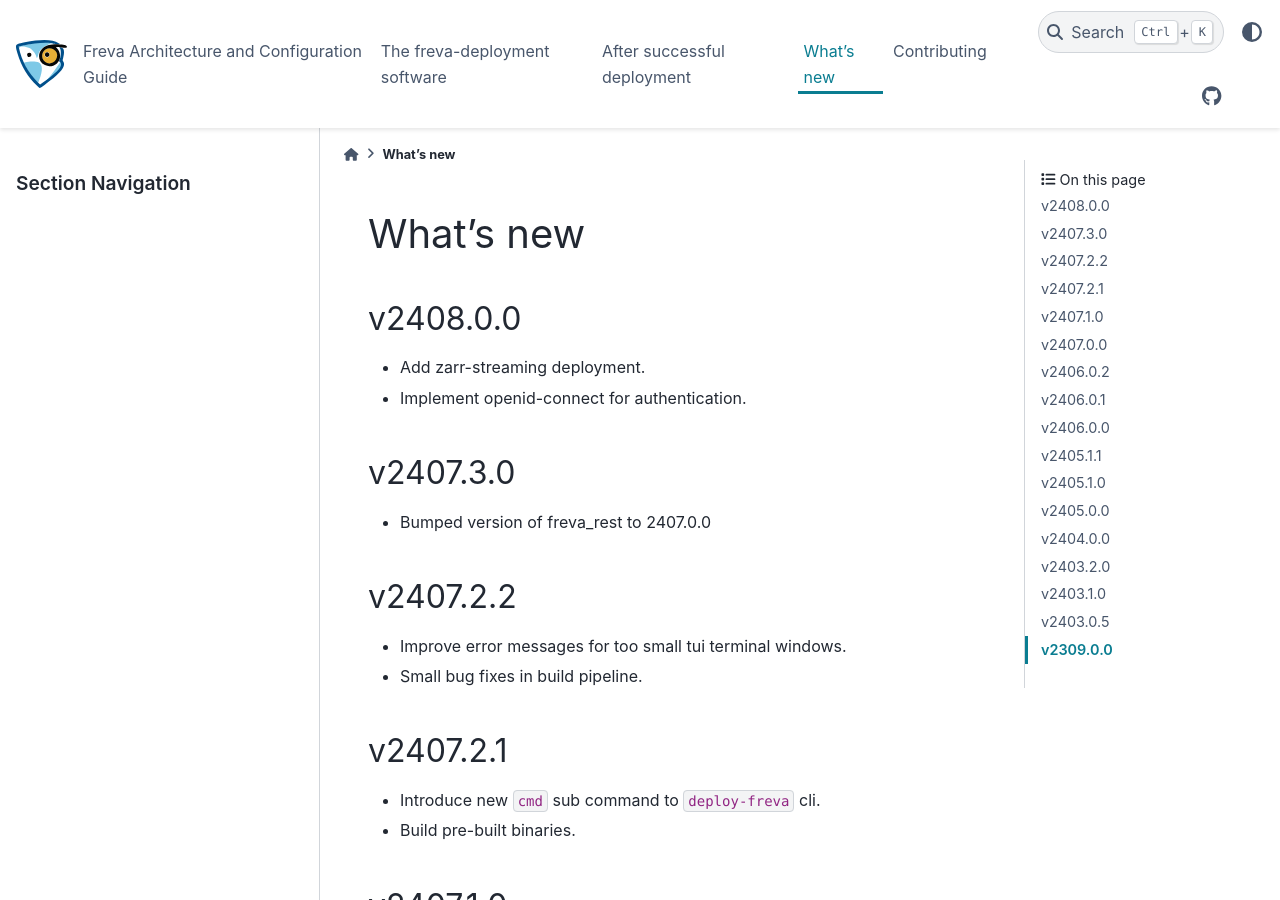
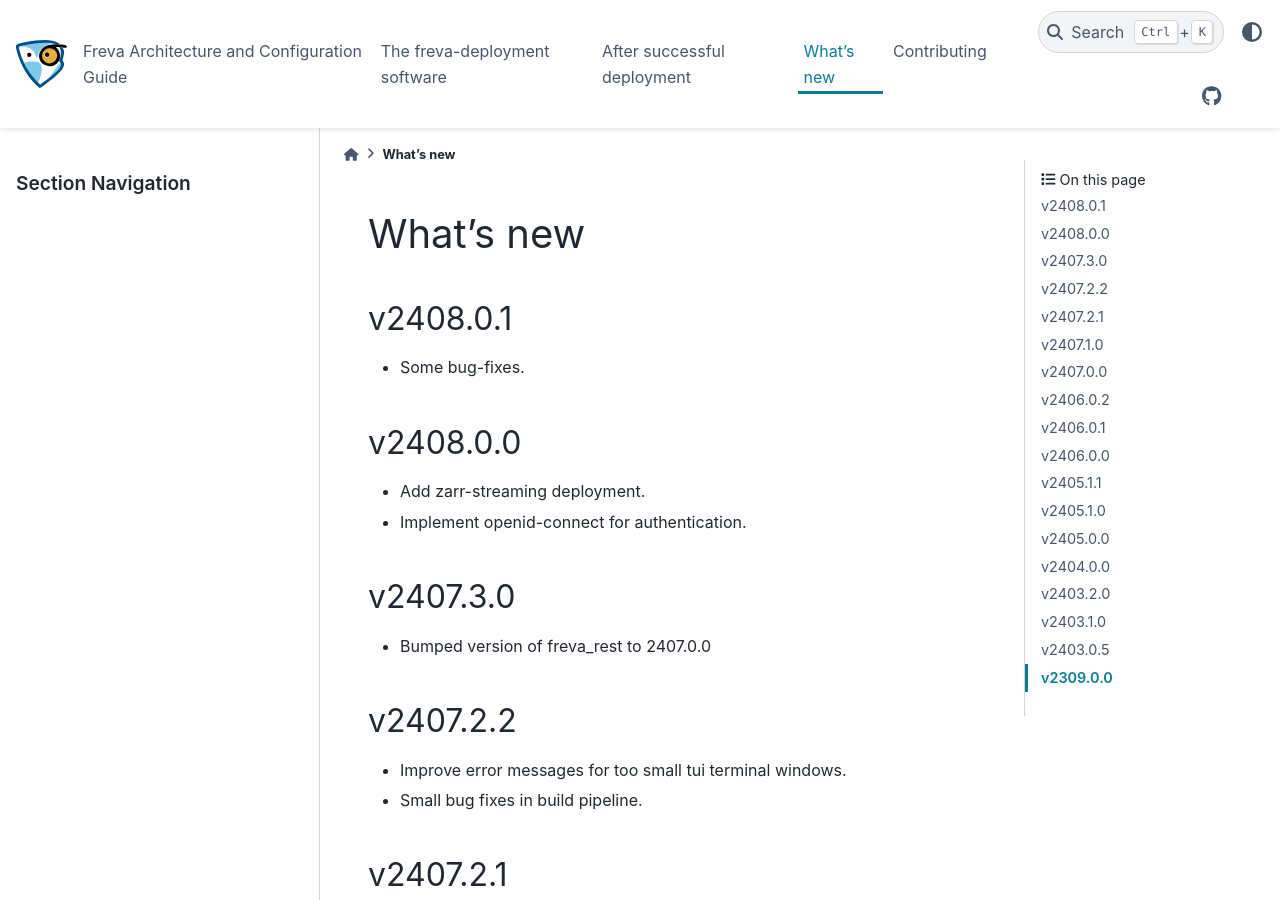
Before and after one commit to FREVA-CLINT/freva-deployment, a Sphinx documentation site: the page built from docs/whatsnew.rst, in a window 1280 px wide and 900 px high. Built offline with Sphinx 7.4.7 and the PyData theme 0.15.4, drawn with Linux system fonts in a browser that asks for light colours; pages that are not in the unit, such as notebooks, are missing from menus.

Commit message:
Bump version.

```diff
--- a/docs/whatsnew.rst
+++ b/docs/whatsnew.rst
@@ -6,6 +6,11 @@ What's new
 .. toctree::
    :maxdepth: 0
    :titlesonly:
+
+v2408.0.1
+~~~~~~~~
+* Some bug-fixes.
+
 
 v2408.0.0
 ~~~~~~~~
--- a/src/freva_deployment/__init__.py
+++ b/src/freva_deployment/__init__.py
@@ -1,7 +1,7 @@
 import argparse
 from urllib.request import urlretrieve
 
-__version__ = "2408.0.0"
+__version__ = "2408.0.1"
 
 FREVA_PYTHON_VERSION = "3.12"
 AVAILABLE_PYTHON_VERSIONS = ["3.8", "3.9", "3.10", "3.11", "3.12"]
```
